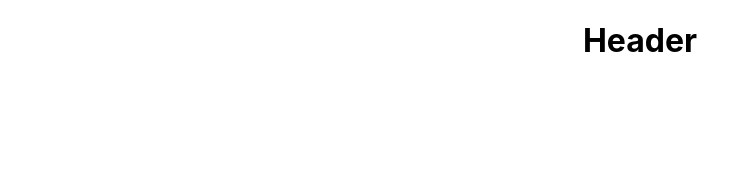
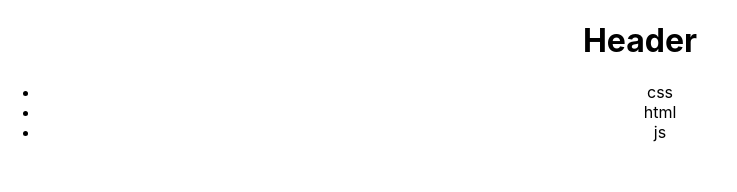
Before and after one commit to DenisDorogov/ReactJS.Base, a React (Create React App) app: page / in a window 1280 px wide. Shown: the top 192 px of the page, without its empty margins (0-737 px from the left). Built offline with nearby package versions, Linux system fonts and the light colour scheme.

Commit message:
Добавли ещё один компонент Technologies 10 урок.

```diff
--- a/src/App.js
+++ b/src/App.js
@@ -2,11 +2,13 @@
 import './App.css';
 // import Header from './Header.js'
 import Header from './Header'
+import Technologies from './Technologies';
 
 const App = () => {
   return (
     <div className="App">
       < Header/>
+      < Technologies/>
     </div>
   );
 }
--- /dev/null
+++ b/src/Technologies.js
@@ -0,0 +1,12 @@
+import React from 'react';
+
+const Technologies = () => {
+    return (<ul>
+        <li>css</li>
+        <li>html</li>
+        <li>js</li>
+    </ul>
+    )
+}
+
+export default Technologies;
```
